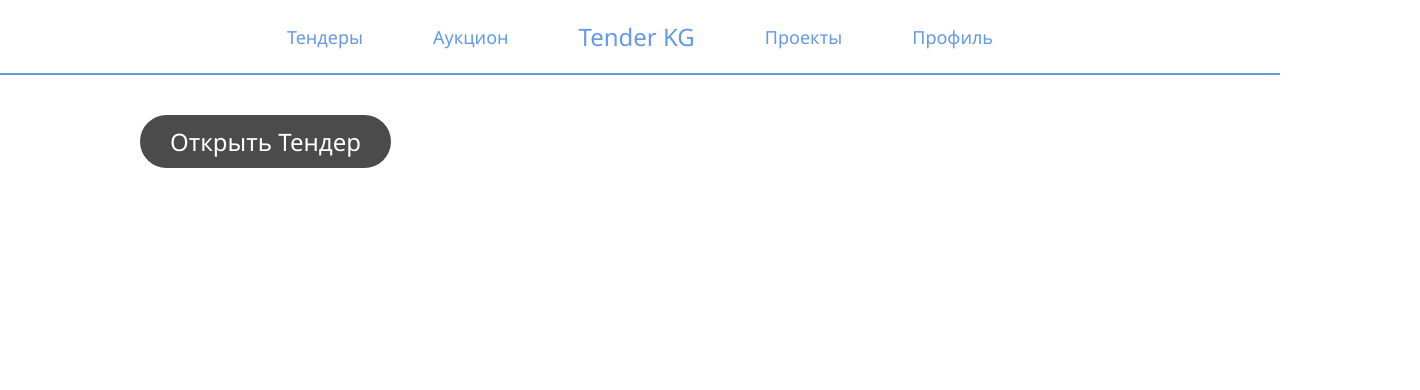
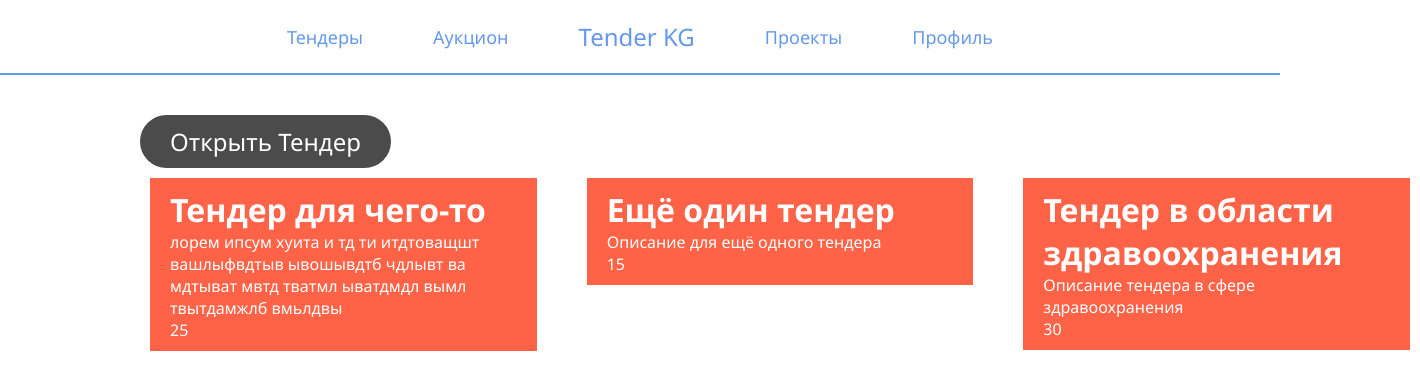
Before and after one commit to BaitemirAsanbaev/tender, a React (Create React App) app: page /tenders in a window 1280 px wide. Shown: the top 390 px of the page, 1420 px wide, since content can reach past the window. Built offline with nearby package versions, Linux system fonts and the light colour scheme; sample sign-in values are in the browser's storage.

Commit message:
added swiper to tenders

```diff
--- a/package.json
+++ b/package.json
@@ -14,6 +14,7 @@
     "react-router-dom": "^6.17.0",
     "react-scripts": "5.0.1",
     "sass": "^1.69.5",
+    "swiper": "^11.0.3",
     "web-vitals": "^2.1.4"
   },
   "scripts": {
--- /dev/null
+++ b/src/components/Swiper/Slide.jsx
@@ -0,0 +1,11 @@
+import React from 'react'
+import { Link } from 'react-router-dom'
+export default function Slide({data}) {
+  return (
+    <Link  to={`/tender/${data.id}`}>
+      <h1>{data.title}</h1>
+      <p>{data.description}</p>
+      <span>{data.participants}</span>
+    </Link>
+  )
+}
--- /dev/null
+++ b/src/components/Swiper/Swiper.jsx
@@ -0,0 +1,24 @@
+import { Swiper, SwiperSlide } from "swiper/react";
+import "swiper/css";
+import { data } from "./demo";
+import Slide from "./Slide";
+import classes from "./Swiper.module.scss";
+export default () => {
+  return (
+    <Swiper
+      className={classes.Swiper}
+      spaceBetween={50}
+      slidesPerView={3}
+      onSlideChange={() => console.log("slide change")}
+      onSwiper={(swiper) => console.log(swiper)}
+    >
+      {data.map((item, id) => {
+        return (
+          <SwiperSlide className={classes.Slide} key={id}>
+            <Slide data={item} />
+          </SwiperSlide>
+        );
+      })}
+    </Swiper>
+  );
+};
--- /dev/null
+++ b/src/components/Swiper/Swiper.module.scss
@@ -0,0 +1,13 @@
+.Swiper{
+  padding: 10px;
+  width: 100vw;
+  align-items: center!important;
+
+  .Slide{
+    background-color: tomato;
+    padding: 10px 20px;
+    a{
+      color: #fff;
+    }
+  }
+}
--- /dev/null
+++ b/src/components/Swiper/demo.js
@@ -0,0 +1,37 @@
+export const data = [
+  {
+    id: 1,
+    title: "Тендер для чего-то",
+    description: "лорем ипсум хуита и тд ти итдтоващшт вашлыфвдтыв ывошывдтб чдлывт ва мдтыват мвтд тватмл ыватдмдл вымл твытдамжлб  вмьлдвы",
+    participants: 25,
+    category: "education"
+  },
+  {
+    id: 2,
+    title: "Ещё один тендер",
+    description: "Описание для ещё одного тендера",
+    participants: 15,
+    category: "business"
+  },
+  {
+    id: 3,
+    title: "Тендер в области здравоохранения",
+    description: "Описание тендера в сфере здравоохранения",
+    participants: 30,
+    category: "healthcare"
+  },
+  {
+    id: 4,
+    title: "Тендер для IT-проекта",
+    description: "Описание тендера в области информационных технологий",
+    participants: 20,
+    category: "technology"
+  },
+  {
+    id: 5,
+    title: "Тендер по строительству",
+    description: "Описание тендера на строительные работы",
+    participants: 40,
+    category: "construction"
+  }
+];
--- a/src/pages/Tenders.jsx
+++ b/src/pages/Tenders.jsx
@@ -1,10 +1,12 @@
 import React from 'react'
 import CreateButton from '../components/CreateButton/CreateButton'
+import Swiper from '../components/Swiper/Swiper'
 
 export default function Tenders() {
   return (
     <div className='page'>
       <CreateButton>Открыть Тендер</CreateButton>
+      <Swiper/>
     </div>
   )
 }
```
Also changed, not shown: 1 other file (tests, documents, lock files or other folders).
